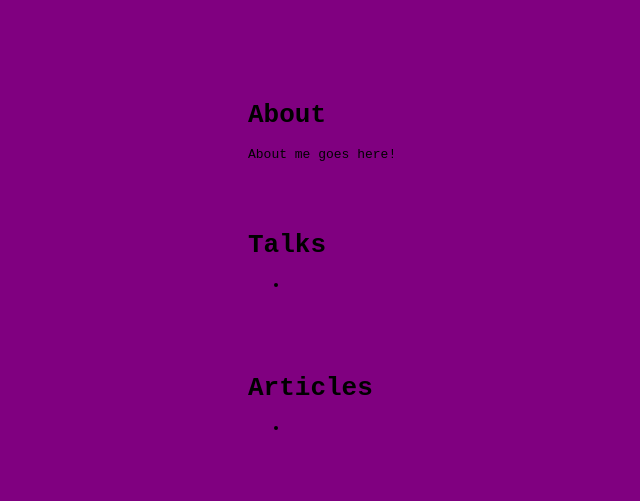
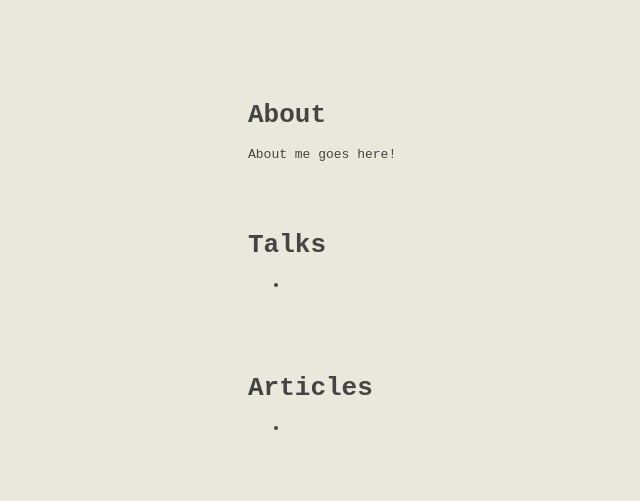
Before and after one commit to kav-ya/kav-ya.github.io, a plain HTML site: page index.html in a window 1280 px wide. Shown: the whole page, without its empty margins (32-672 px from the left). Drawn offline with Linux system fonts and the light colour scheme.

Commit message:
Fix styling, add favicon.

```diff
--- a/index.html
+++ b/index.html
@@ -1,7 +1,8 @@
 <html>
   <head>
-  <link rel="stylesheet" href="/style.css">
-  <title> Kavya Joshi </title>
+    <link rel="stylesheet" href="/style.css">
+    <link rel="icon" type="image/png" href="favicon.ico">
+    <title> Kavya Joshi </title>
   </head>
   <body>
     <div class="container">
@@ -25,7 +26,7 @@
       </ul>
       </div>
     </div>
-    </div>
+    </div> <!-- div container -->
 
     <div> <!-- footer -->
       <a href=""><img src=""></img></a>
--- a/style.css
+++ b/style.css
@@ -1,10 +1,11 @@
 body {
-    background-color: purple;
+    background-color: #eae7dc;
 }
 
 .container {
     display: block;
     font-family: monospace;
+    color: #444;
     margin: 100px auto;
     max-width: 720px;
 }
```
Also changed, not shown: favicon.ico (added).
